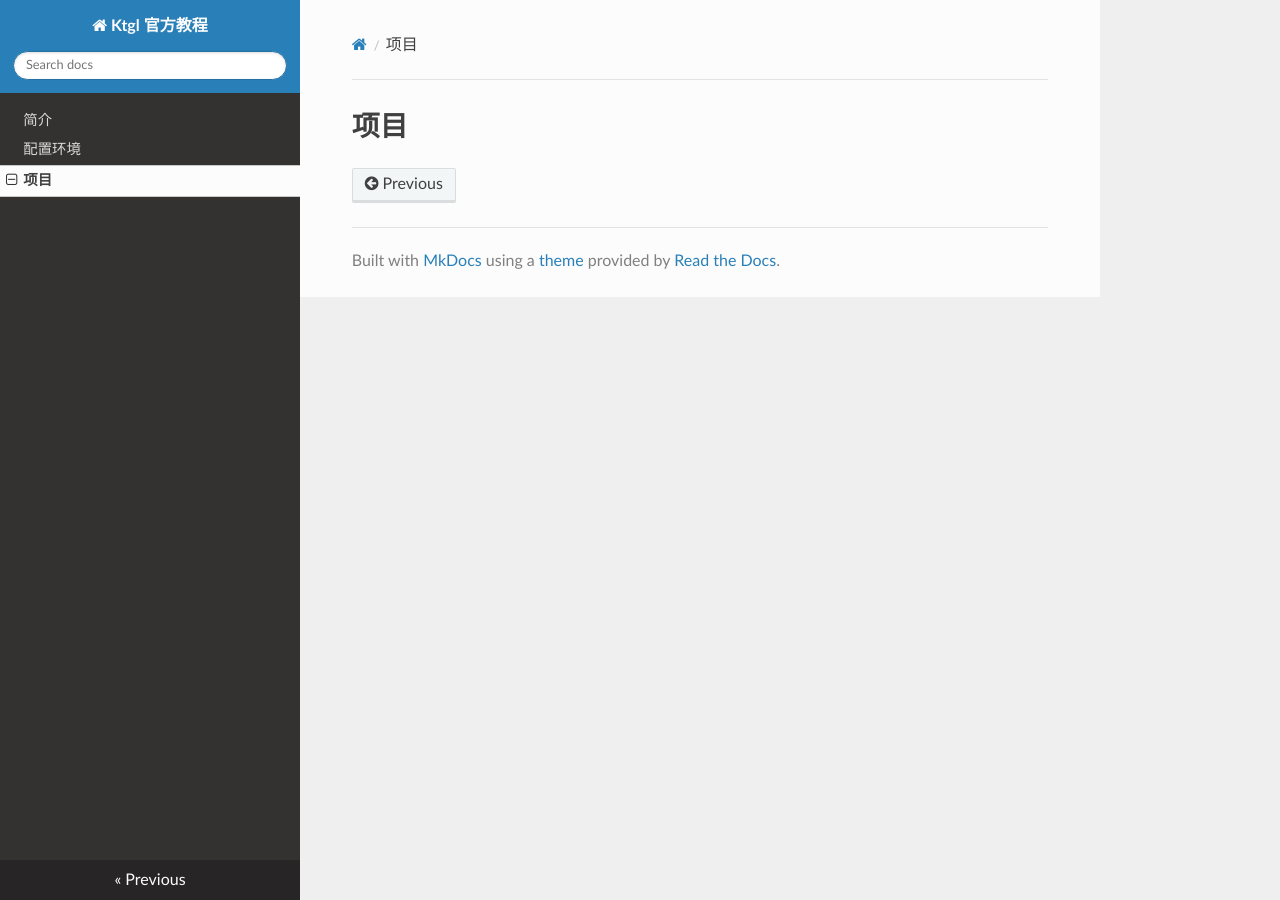
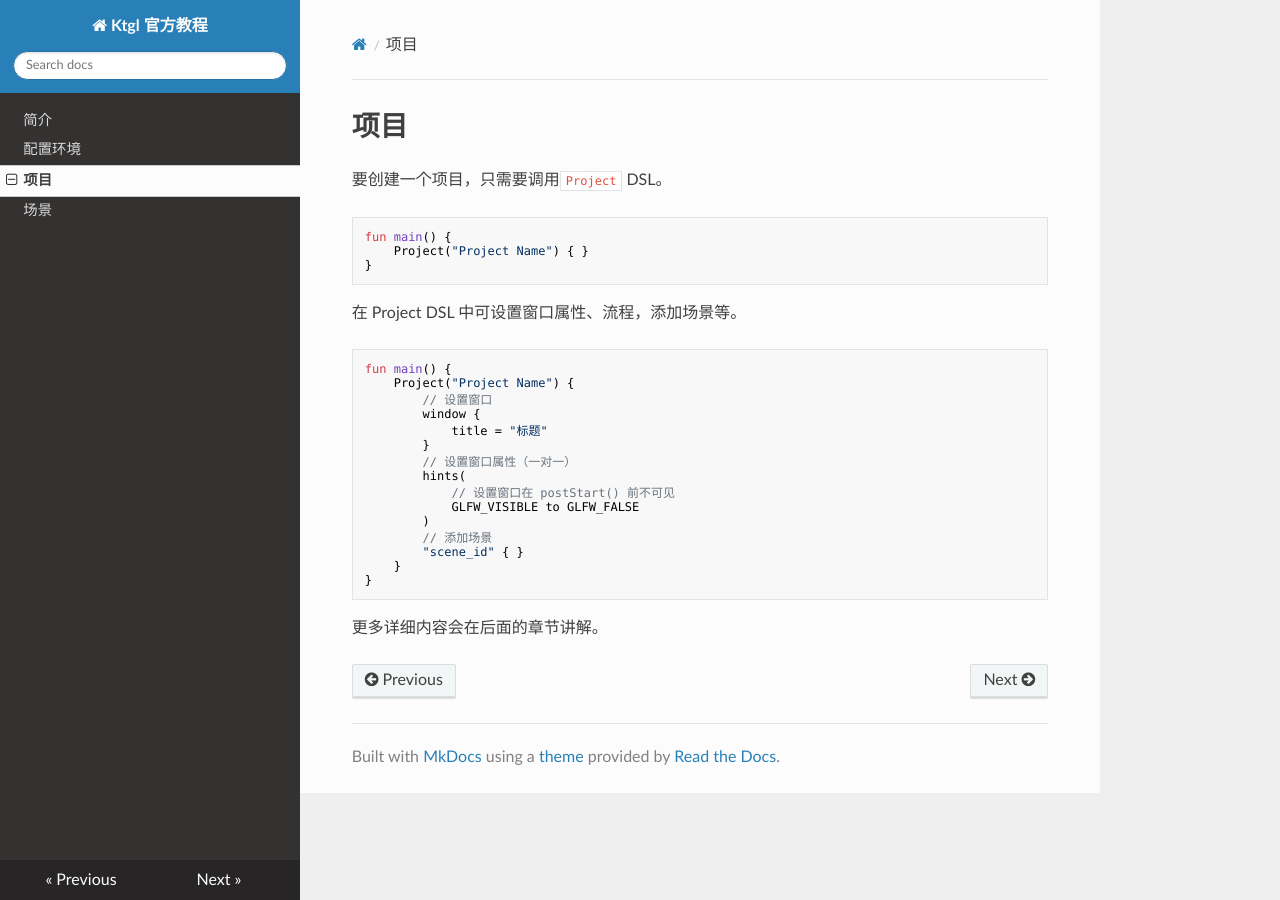
Before and after one commit to Over-Run/ktgl-tutorial-zh, an MkDocs documentation site: the page built from docs/project.md, in a window 1280 px wide. Built offline with MkDocs 1.6.1, drawn with Linux system fonts in a browser that asks for light colours; nearby versions of some CDN libraries.

Commit message:
Update project.md, add scene.md

````diff
--- a/docs/project.md
+++ b/docs/project.md
@@ -1 +1,31 @@
 # 项目
+
+要创建一个项目，只需要调用`Project` DSL。
+
+```kotlin
+fun main() {
+    Project("Project Name") { }
+}
+```
+
+在 Project DSL 中可设置窗口属性、流程，添加场景等。
+
+```kotlin
+fun main() {
+    Project("Project Name") {
+        // 设置窗口
+        window {
+            title = "标题"
+        }
+        // 设置窗口属性（一对一）
+        hints(
+            // 设置窗口在 postStart() 前不可见
+            GLFW_VISIBLE to GLFW_FALSE
+        )
+        // 添加场景
+        "scene_id" { }
+    }
+}
+```
+
+更多详细内容会在后面的章节讲解。
--- a/mkdocs.yml
+++ b/mkdocs.yml
@@ -4,4 +4,5 @@ nav:
   - 简介: index.md
   - 配置环境: setup.md
   - 项目: project.md
+  - 场景: scene.md
 theme: readthedocs
````
Also changed, not shown: docs/scene.md (added, +19 -0 lines).
